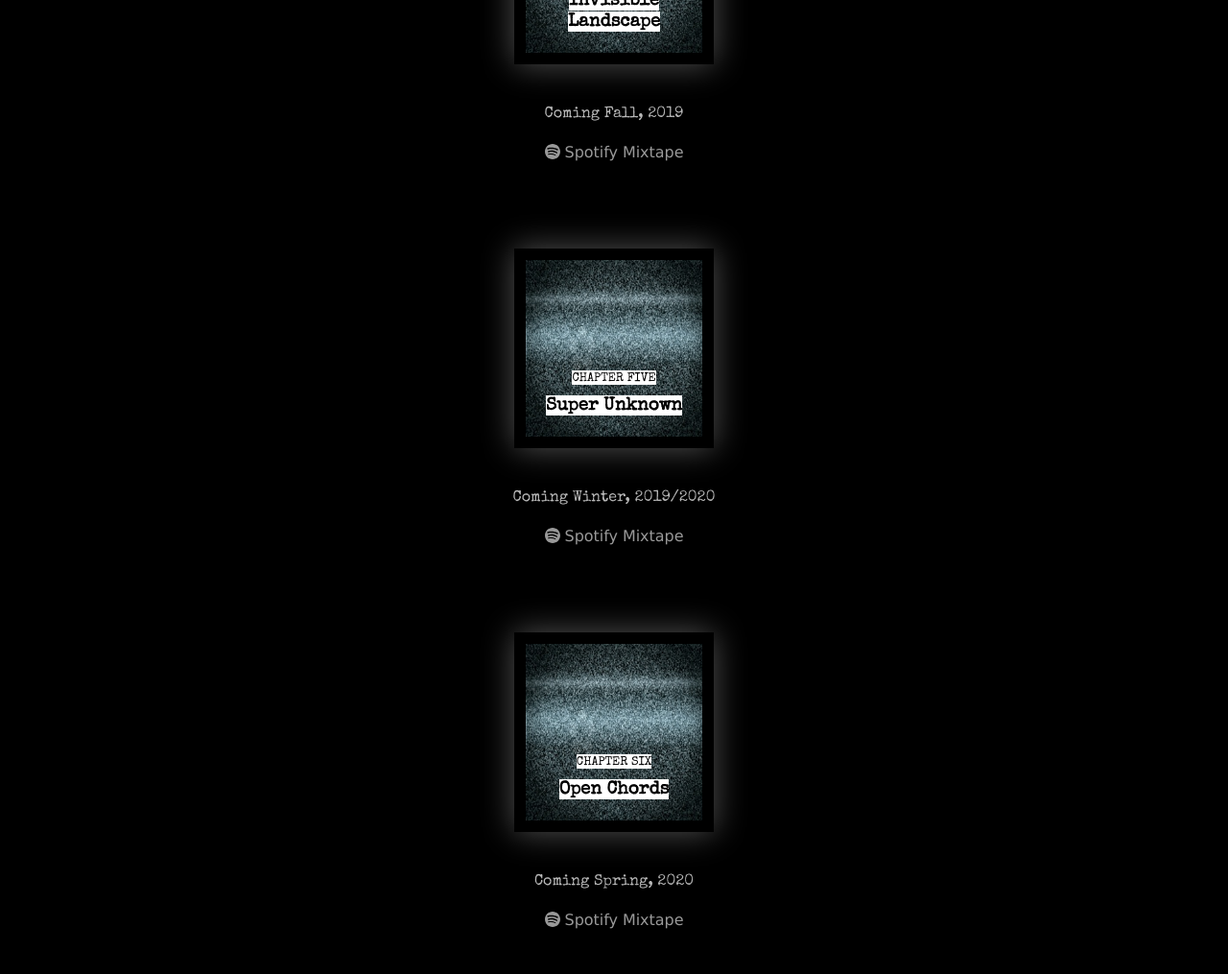
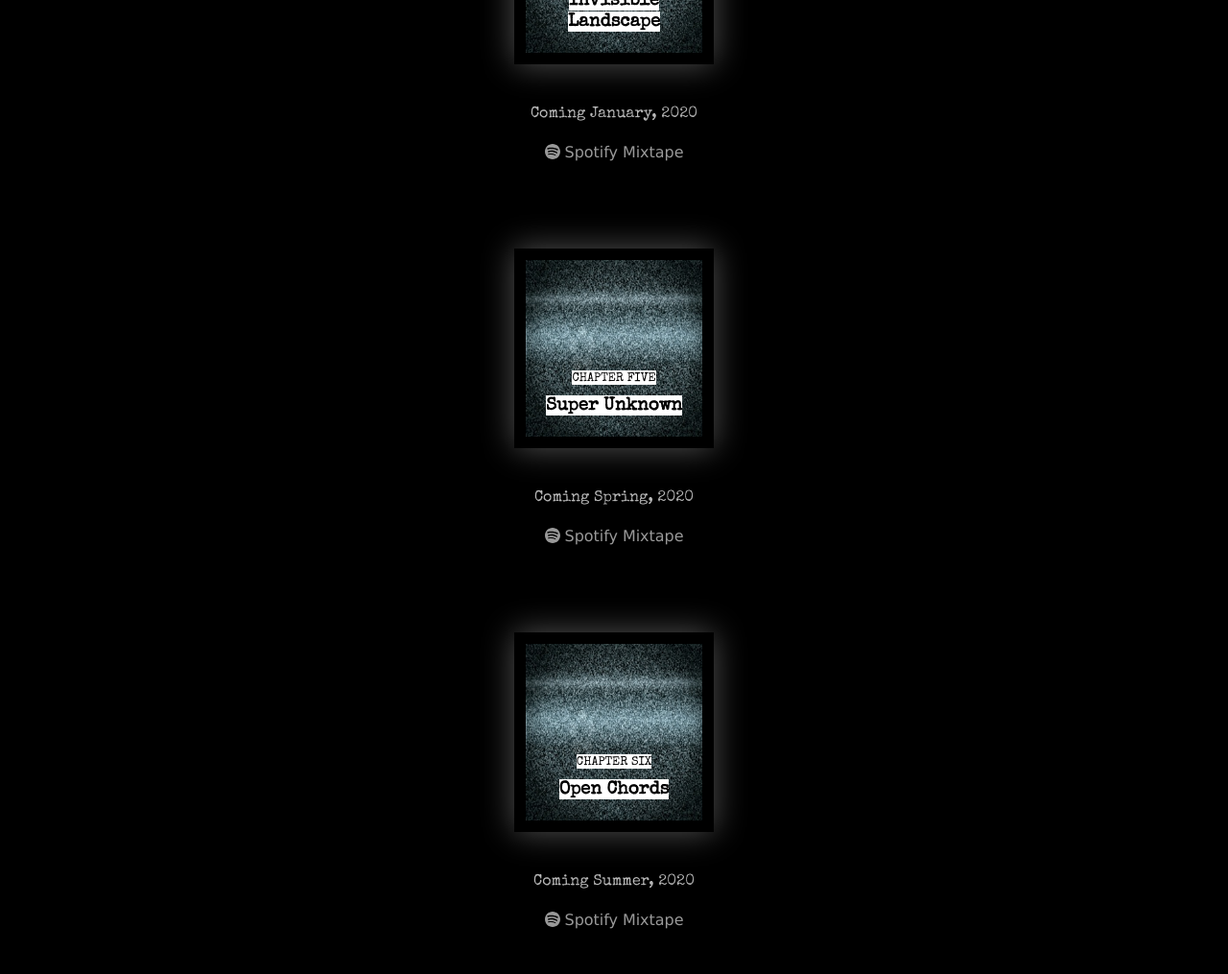
Before and after one commit to zherring/abducted-thecomic, a Jekyll site: the page built from index.md, in a window 1280 px wide and 1400 px high, scrolled down 2033 px. Shown: the part 293-1308 px from the top of the window at 96% size. Built offline with Jekyll 4.4.1, drawn with Linux system fonts in a browser that asks for light colours; comment, search, counter and statistics services are not loaded.

Commit message:
updated dates - last time

```diff
--- a/_posts/2019-02-17-chapterfour.md
+++ b/_posts/2019-02-17-chapterfour.md
@@ -4,7 +4,7 @@ title: Invisible Landscape
 aside: Chapter Four
 permalink: /chapter-four/
 spotify: zherring/playlist/2gcr9dBwt3x9CjjLDLZufy
-description: Coming Fall, 2019
+description: Coming January, 2020
 tags: issue
 ---
 
--- a/_posts/2019-02-18-chapterfive.md
+++ b/_posts/2019-02-18-chapterfive.md
@@ -4,7 +4,7 @@ title: Super Unknown
 aside: Chapter Five
 permalink: /chapter-five/
 spotify: zherring/playlist/6oSohGpSJBDRt6v6MYpS86
-description: Coming Winter, 2019/2020
+description: Coming Spring, 2020
 tags: issue
 ---
 
--- a/_posts/2019-02-19-chaptersix.md
+++ b/_posts/2019-02-19-chaptersix.md
@@ -4,7 +4,7 @@ title: Open Chords
 aside: Chapter Six
 permalink: /chapter-six/
 spotify: zherring/playlist/2k91L4sDkeFZeDKXSSCU6S
-description: Coming Spring, 2020
+description: Coming Summer, 2020
 tags: issue
 ---
 
```
Also changed, not shown: 6 other files.
